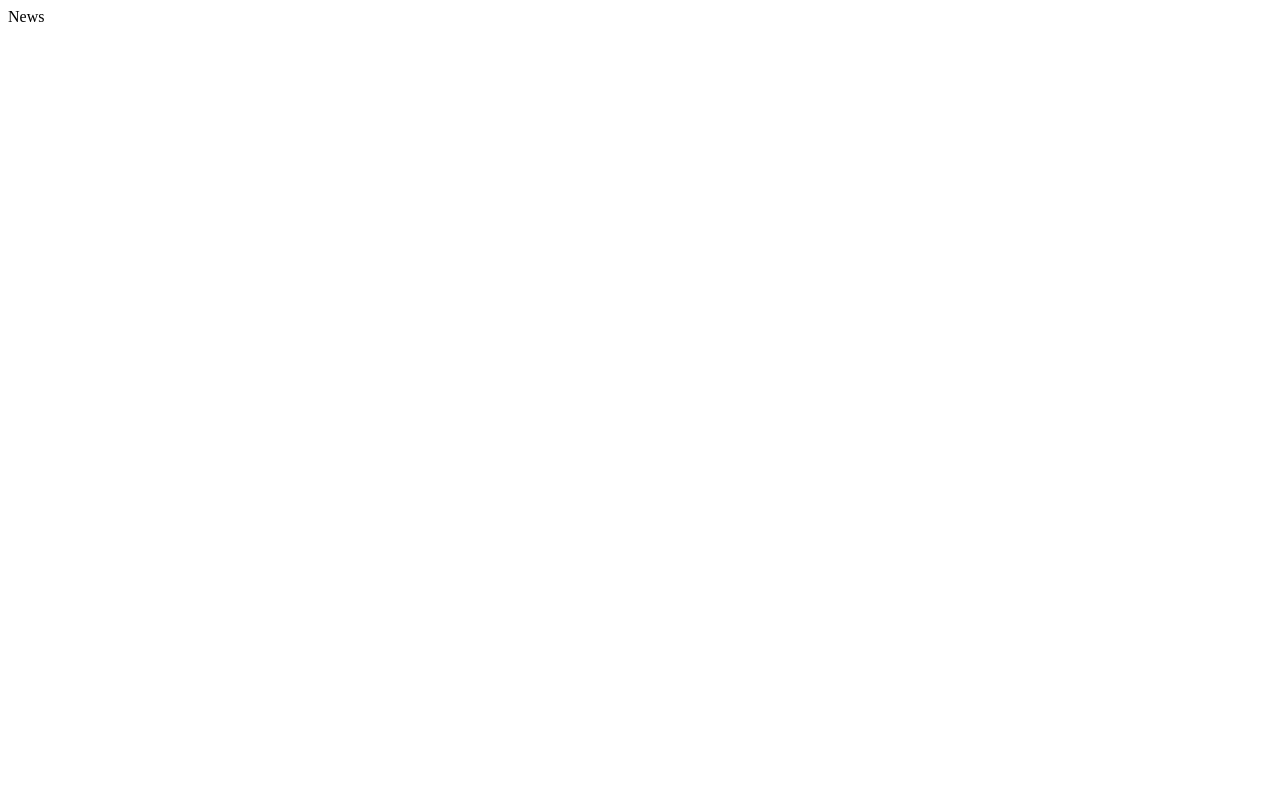
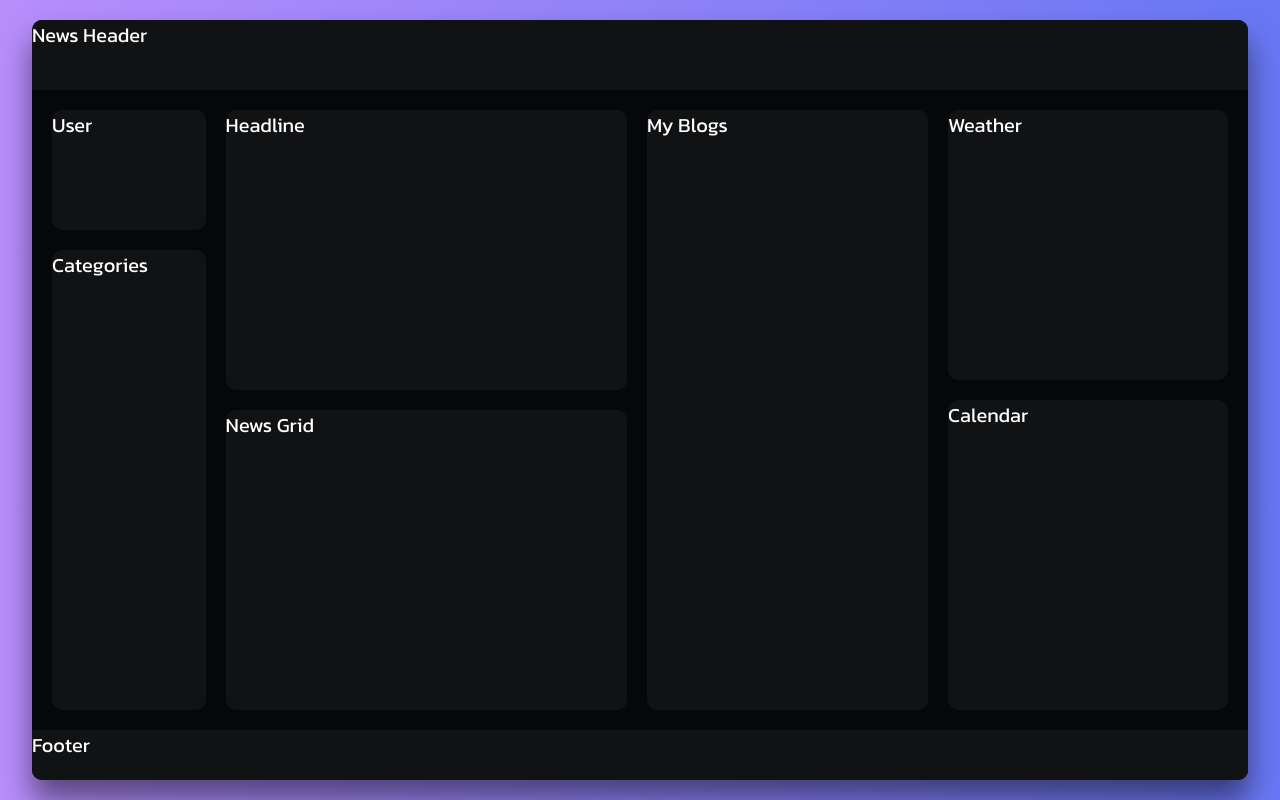
Before and after one commit to kounkourene/NewsBlog-React-App, a React (Vite) app in the folder news-blogs-app/: page / in a window 1280 px wide. Built offline with nearby package versions, Linux system fonts and the light colour scheme.

Commit message:
Created the Layout of the application

```diff
--- a/news-blogs-app/index.html
+++ b/news-blogs-app/index.html
@@ -3,6 +3,10 @@
   <head>
     <meta charset="UTF-8" />
     <link rel="icon" type="image/svg+xml" href="/vite.svg" />
+    <link
+      rel="stylesheet"
+      href="https://cdnjs.cloudflare.com/ajax/libs/font-awesome/6.6.0/css/all.min.css"
+    />
     <meta name="viewport" content="width=device-width, initial-scale=1.0" />
     <title>News and Blog App</title>
   </head>
--- a/news-blogs-app/src/App.jsx
+++ b/news-blogs-app/src/App.jsx
@@ -3,8 +3,10 @@ import News from "./Components/News";
 
 const App = () => {
   return (
-    <div>
-      <News />
+    <div className="container">
+      <div className="news-blog-app">
+        <News />
+      </div>
     </div>
   );
 };
--- /dev/null
+++ b/news-blogs-app/src/Components/Calendar.css
@@ -0,0 +1,7 @@
+.calendar {
+  width: 100%;
+  min-width: 28rem;
+  height: calc(55% - 2rem);
+  background-color: #111214;
+  border-radius: 1rem;
+}
--- /dev/null
+++ b/news-blogs-app/src/Components/Calendar.jsx
@@ -0,0 +1,8 @@
+import React from "react";
+import "./Calendar.css";
+
+const Calendar = () => {
+  return <div className="calendar">Calendar</div>;
+};
+
+export default Calendar;
--- /dev/null
+++ b/news-blogs-app/src/Components/News.css
@@ -0,0 +1,87 @@
+.news {
+  font-size: 2rem;
+  color: #fff;
+  width: 100%;
+  height: 100%;
+  display: flex;
+  flex-direction: column;
+  justify-content: space-between;
+  row-gap: 2rem;
+}
+
+.news-header {
+  width: 100%;
+  min-height: 7rem;
+  background-color: #111214;
+  border-radius: 1rem 1rem 0 0;
+}
+
+.news-content {
+  display: flex;
+  column-gap: 2rem;
+  height: calc(100% - 16rem);
+  padding: 0 2rem;
+}
+
+.navbar {
+  width: 18rem;
+  height: 100%;
+  display: flex;
+  flex-direction: column;
+  row-gap: 2rem;
+}
+
+.user {
+  width: 100%;
+  height: 20%;
+  background-color: #111214;
+  border-radius: 1rem;
+}
+.categories {
+  width: 100%;
+  height: calc(80% - 2rem);
+  background-color: #111214;
+  border-radius: 1rem;
+}
+
+.news-section {
+  width: clamp(30rem, 43cqi, 40%);
+  height: 100%;
+  border-radius: 1rem;
+}
+
+.headline {
+  width: 100%;
+  height: calc(50% - 2rem);
+  background-color: #111214;
+  border-radius: 1rem;
+  margin-bottom: 2rem;
+}
+
+.news-grid {
+  width: 100%;
+  height: 50%;
+  background-color: #111214;
+  border-radius: 1rem;
+}
+
+.my-blogs {
+  width: clamp(20rem, 27cqi, 28%);
+  height: 100%;
+  background-color: #111214;
+  border-radius: 1rem;
+}
+
+.weather-calendar {
+  flex: 1;
+  display: flex;
+  flex-direction: column;
+  row-gap: 2rem;
+}
+
+.news-footer {
+  width: 100%;
+  min-height: 5rem;
+  background-color: #111214;
+  border-radius: 0 0 1rem 1rem;
+}
--- a/news-blogs-app/src/Components/News.jsx
+++ b/news-blogs-app/src/Components/News.jsx
@@ -1,7 +1,30 @@
 import React from "react";
+import Calendar from "./Calendar";
+import Weather from "./Weather";
+import "./News.css";
 
 const News = () => {
-  return <div>News</div>;
+  return (
+    <div className="news">
+      <header className="news-header">News Header</header>
+      <div className="news-content">
+        <div className="navbar">
+          <div className="user">User</div>
+          <nav className="categories">Categories</nav>
+        </div>
+        <div className="news-section">
+          <div className="headline">Headline</div>
+          <div className="news-grid">News Grid</div>
+        </div>
+        <div className="my-blogs">My Blogs</div>
+        <div className="weather-calendar">
+          <Weather />
+          <Calendar />
+        </div>
+      </div>
+      <footer className="news-footer">Footer</footer>
+    </div>
+  );
 };
 
 export default News;
--- /dev/null
+++ b/news-blogs-app/src/Components/Weather.css
@@ -0,0 +1,7 @@
+.weather {
+  width: 100%;
+  min-width: 28rem;
+  height: 45%;
+  background-color: #111214;
+  border-radius: 1rem;
+}
--- /dev/null
+++ b/news-blogs-app/src/Components/Weather.jsx
@@ -0,0 +1,8 @@
+import React from "react";
+import "./Weather.css";
+
+const Weather = () => {
+  return <div className="weather">Weather</div>;
+};
+
+export default Weather;
--- a/news-blogs-app/src/index.css
+++ b/news-blogs-app/src/index.css
@@ -0,0 +1,28 @@
+@import url("https://fonts.googleapis.com/css2?family=Bebas+Neue&family=Comfortaa:wght@300..700&family=Kanit:ital,wght@0,100;0,200;0,300;0,400;0,500;0,600;0,700;0,800;0,900;1,100;1,200;1,300;1,400;1,500;1,600;1,700;1,800;1,900&display=swap");
+* {
+  margin: 0;
+  padding: 0;
+  box-sizing: border-box;
+  outline: none;
+  text-decoration: none;
+  font-family: "Kanit", sans-serif;
+}
+
+html {
+  font-size: 62.5%;
+}
+
+.container {
+  width: 100%;
+  height: 100vh;
+  background: linear-gradient(to right, #b88efc, #6877f4);
+  display: grid;
+  place-items: center;
+}
+.news-blog-app {
+  width: 95vw;
+  height: 95vmin;
+  background-color: #060709;
+  box-shadow: 0 2rem 3rem rgba(0, 0, 0, 0.5);
+  border-radius: 1rem;
+}
```
